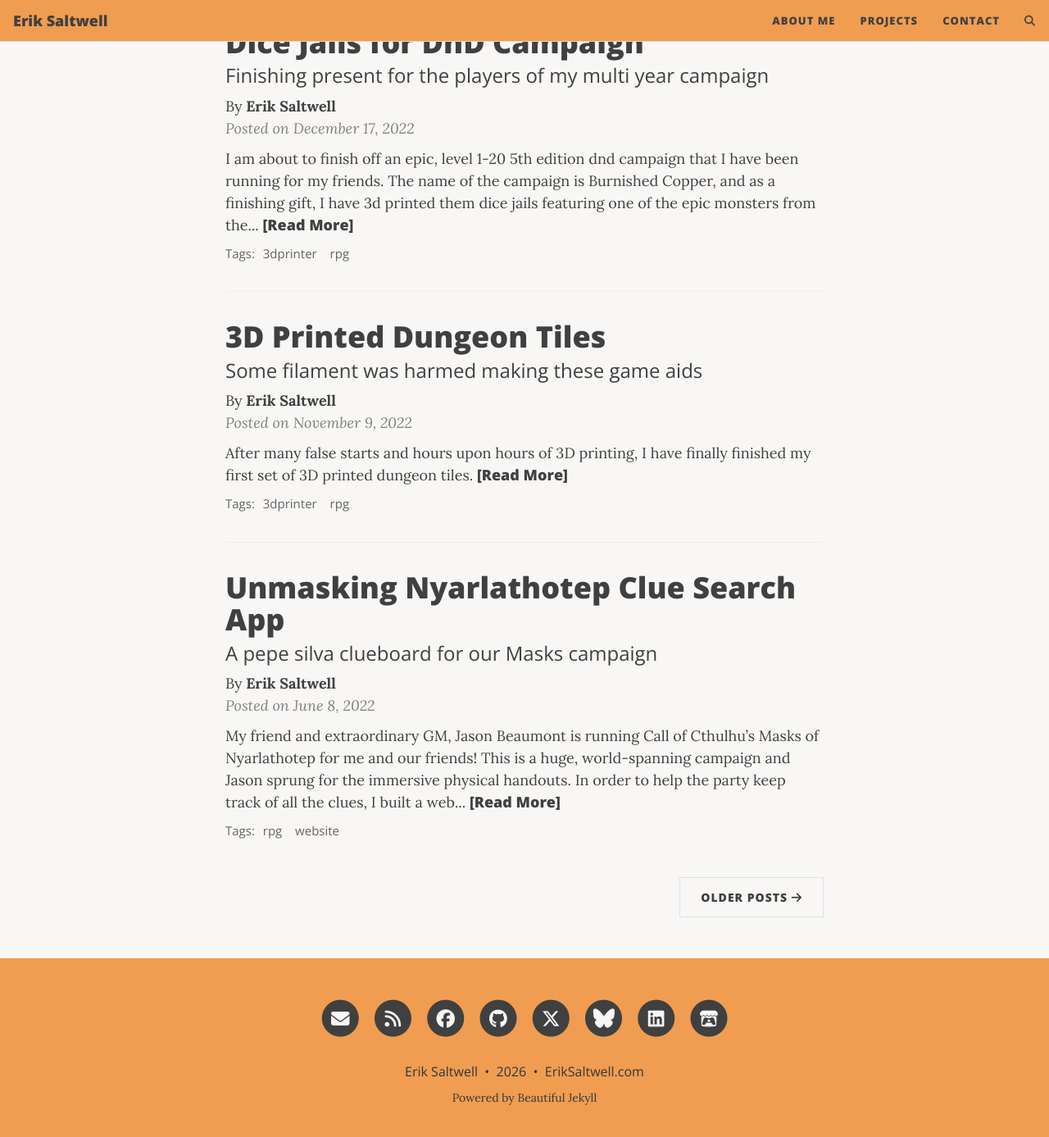
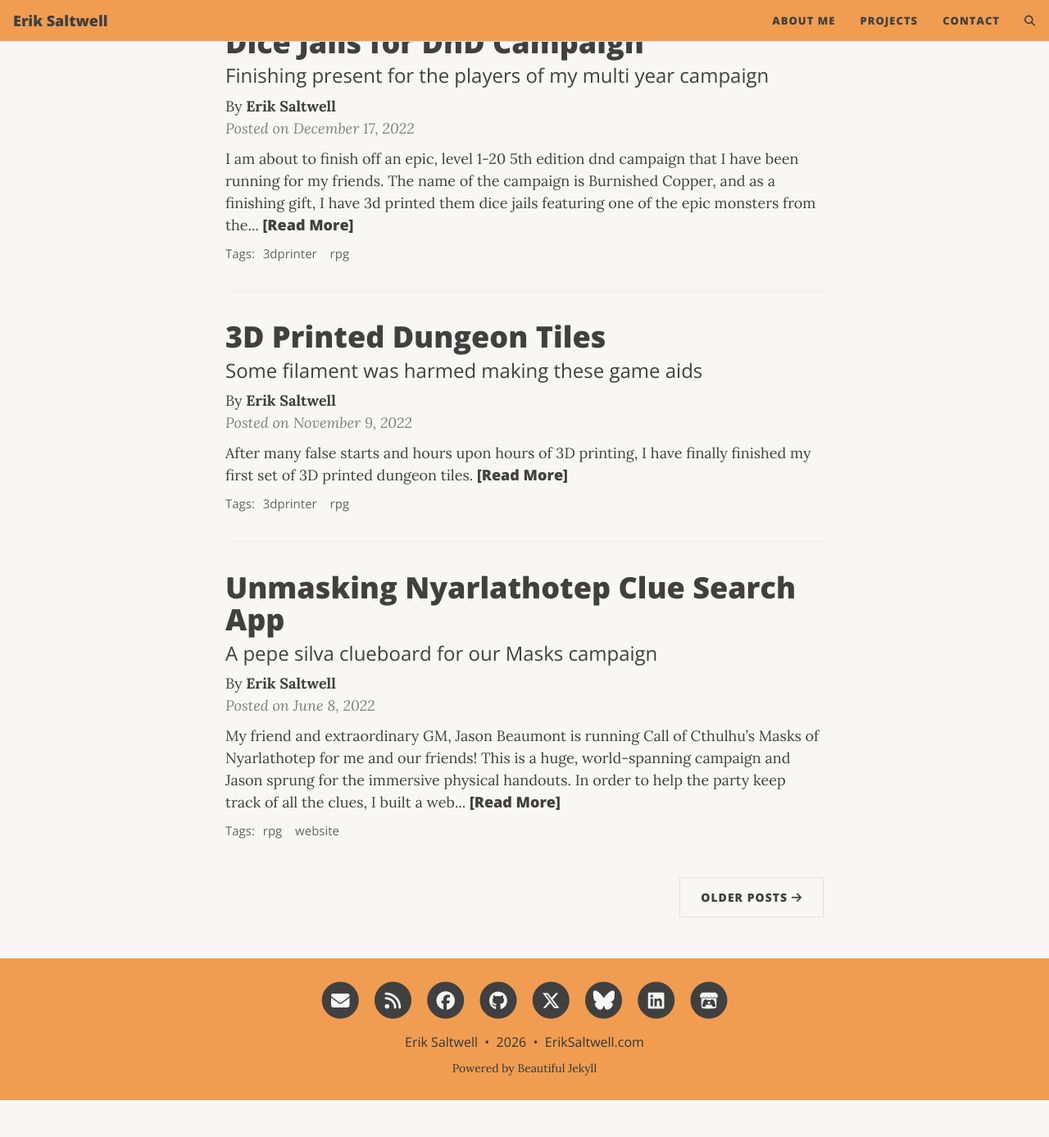
Before and after one commit to erik-saltwell/eriksaltwell.com, a Jekyll site: the page built from index.html, in a window 1280 px wide and 1400 px high, scrolled down 972 px. Shown: the top 1387 px of the window at 82% size. Built offline with Jekyll 4.4.1, drawn with Linux system fonts in a browser that asks for light colours; the list of posts is cut into pages by our own code; comment, search, counter and statistics services are not loaded; after the commit the page ends 2314 px from its top, so only the background shows below that.

Commit message:
tighten footer spacing

```diff
--- a/assets/css/beautifuljekyll.css
+++ b/assets/css/beautifuljekyll.css
@@ -408,7 +408,7 @@ img {
 /* --- Footer --- */
 
 footer {
-  padding: 1.875rem 0;
+  padding: 1.5rem 0;
   border-top: 1px var(--footer-col) solid;
   margin-top: 3.125rem;
   font-size: 0.875rem;
@@ -441,7 +441,7 @@ footer a:focus {
 footer .list-inline {
   margin: 0;
   padding: 0;
-  margin-bottom: 1.875rem;
+  margin-bottom: 1rem;
 }
 footer .copyright {
   font-family: var(--header-font);
@@ -461,7 +461,7 @@ footer .footer-custom-content {
 
 @media (min-width: 768px) {
   footer {
-    padding: 3.125rem 0;
+    padding: 1.75rem 0;
   }
   footer .footer-links {
     font-size: 1.125rem;
```
